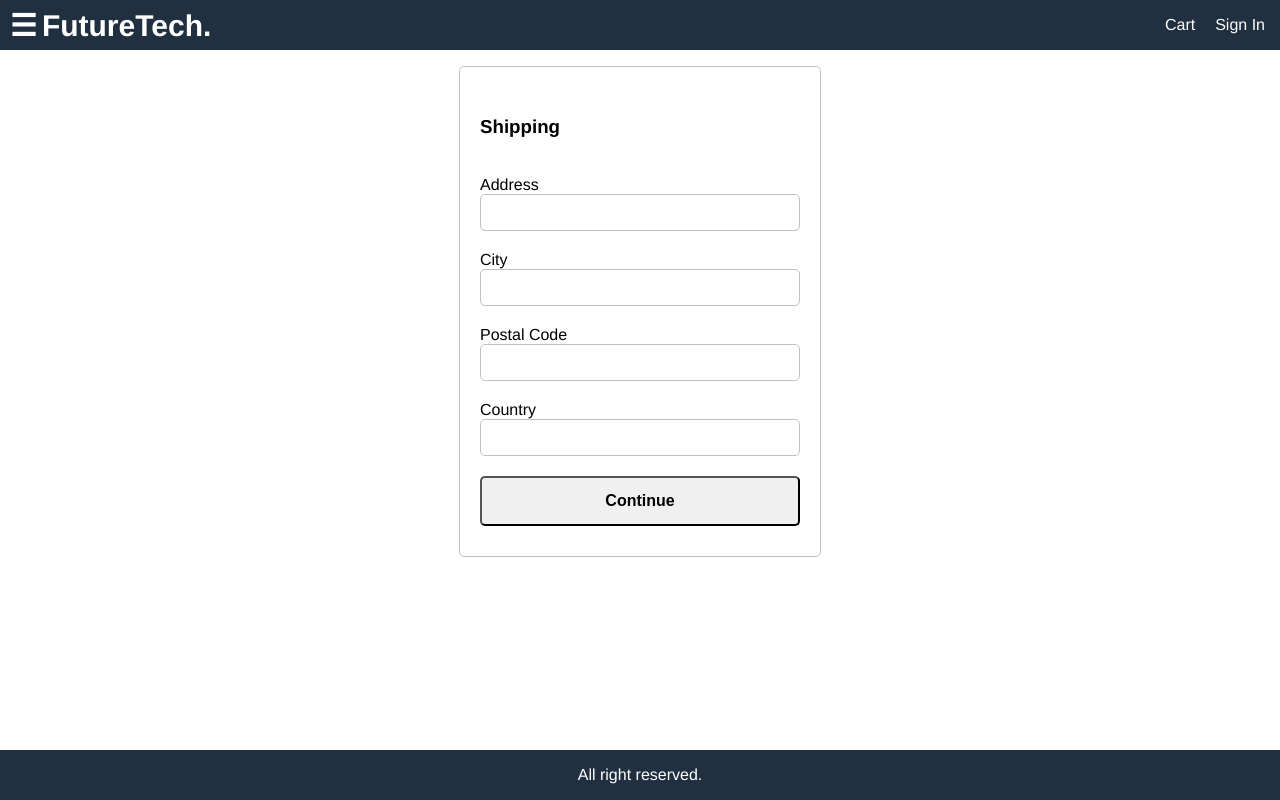
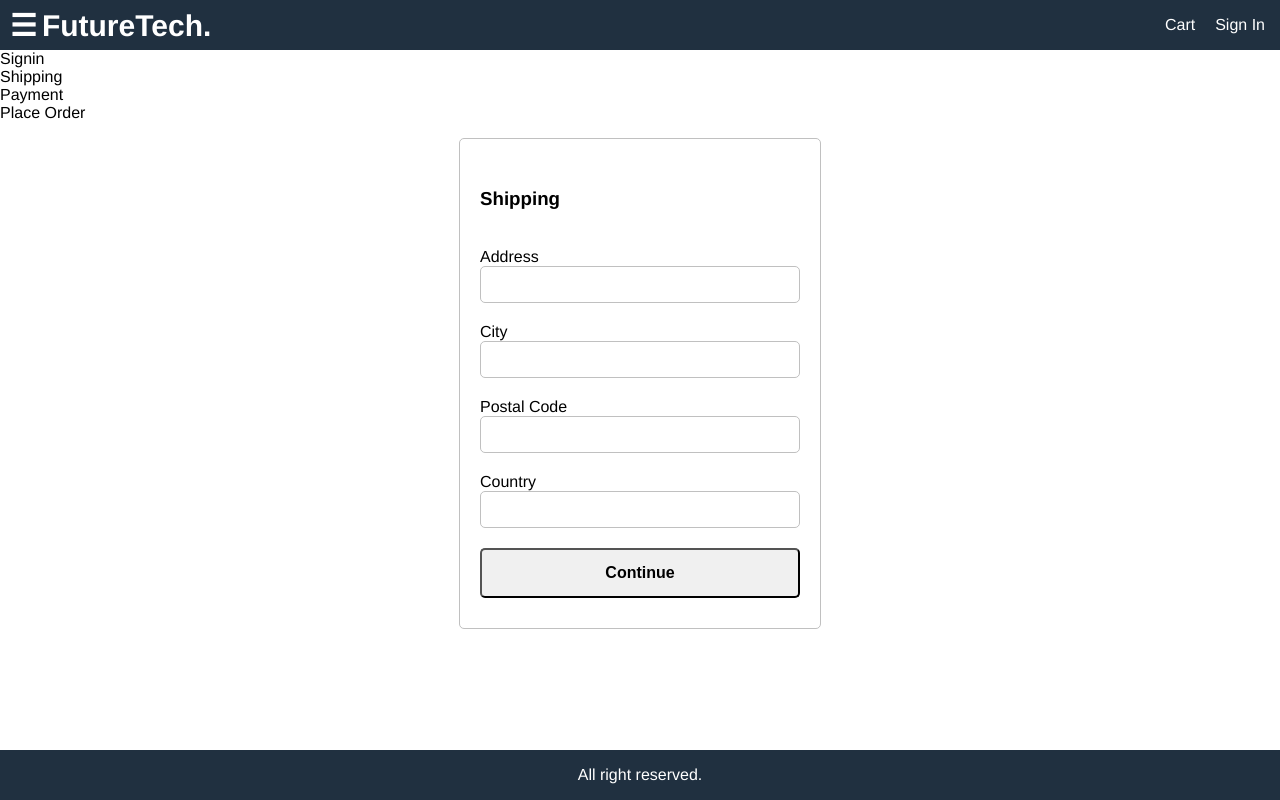
Before and after one commit to romaaxa/fcwShp-ft, a React (Create React App) app in the folder frontend/: page /shipping in a window 1280 px wide. Built offline with nearby package versions, Linux system fonts and the light colour scheme.

Commit message:
[Pages] Add Shipping page

```diff
--- a/frontend/src/screenPages/ShippingPage.js
+++ b/frontend/src/screenPages/ShippingPage.js
@@ -2,6 +2,7 @@ import React, { useEffect, useState } from 'react';
 import { Link } from 'react-router-dom';
 import { useDispatch, useSelector } from 'react-redux';
 import { saveShipping } from '../actions/cartActions';
+import CheckoutSteps from '../components/CheckoutSteps';
 
 const ShippingPage = (props) => {
     const [address, setAddress] = useState('');
@@ -13,10 +14,13 @@ const ShippingPage = (props) => {
 
     const submitHandler = (e) => {
         e.preventDefault();
-        dispatch(saveShipping(address, city, postalCode, country));
+        dispatch(saveShipping({ address, city, postalCode, country }));
+        props.history.push('payment');
     }
 
     return (
+        <div>
+            <CheckoutSteps step1 step2></CheckoutSteps>
             <div className="form">
                 <form onSubmit={submitHandler}>
                     <ul className="form-container">
@@ -66,6 +70,7 @@ const ShippingPage = (props) => {
                     </ul>
                 </form>
             </div>
+        </div>
     )
 }
 
```
Lines whose indentation alone changed are shown as unchanged.
